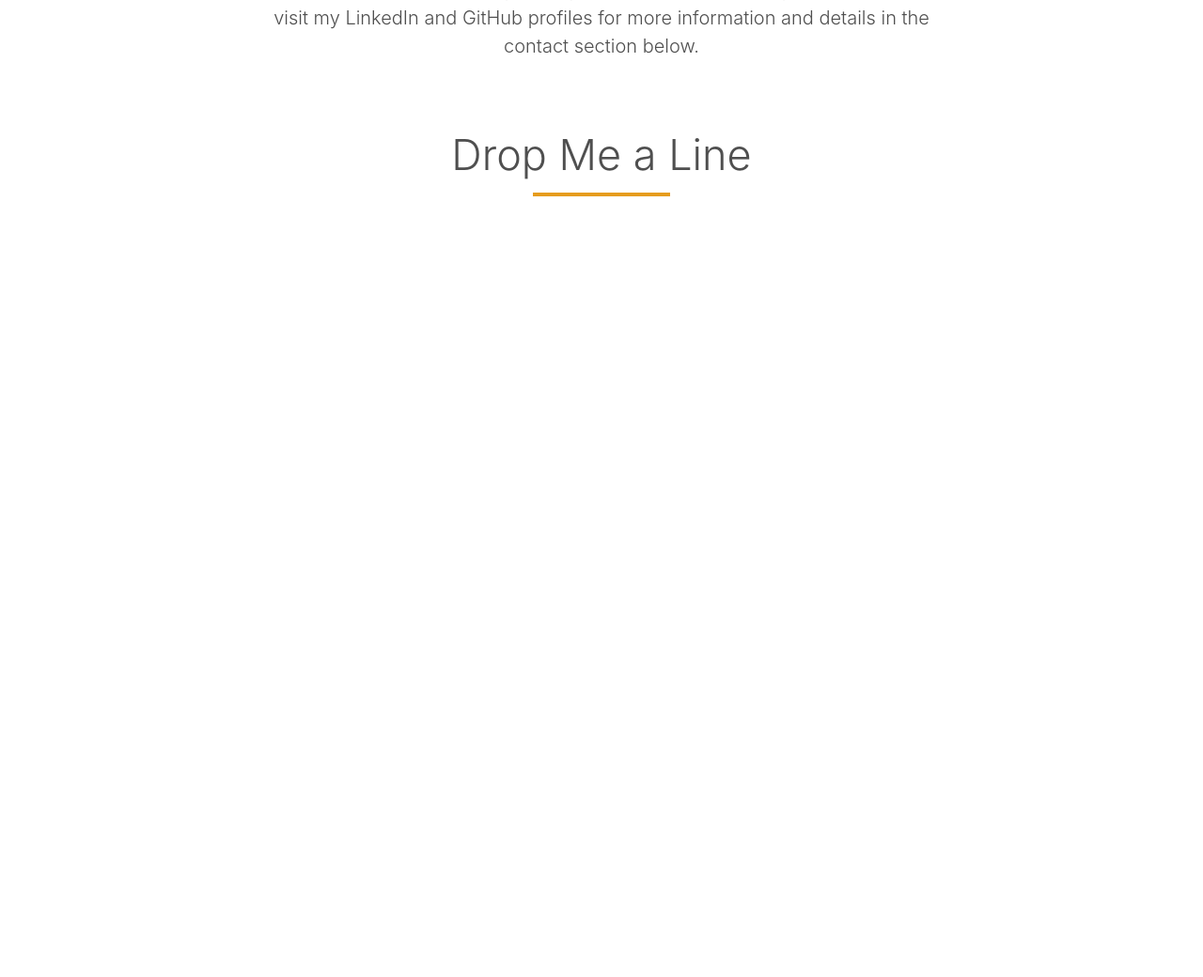
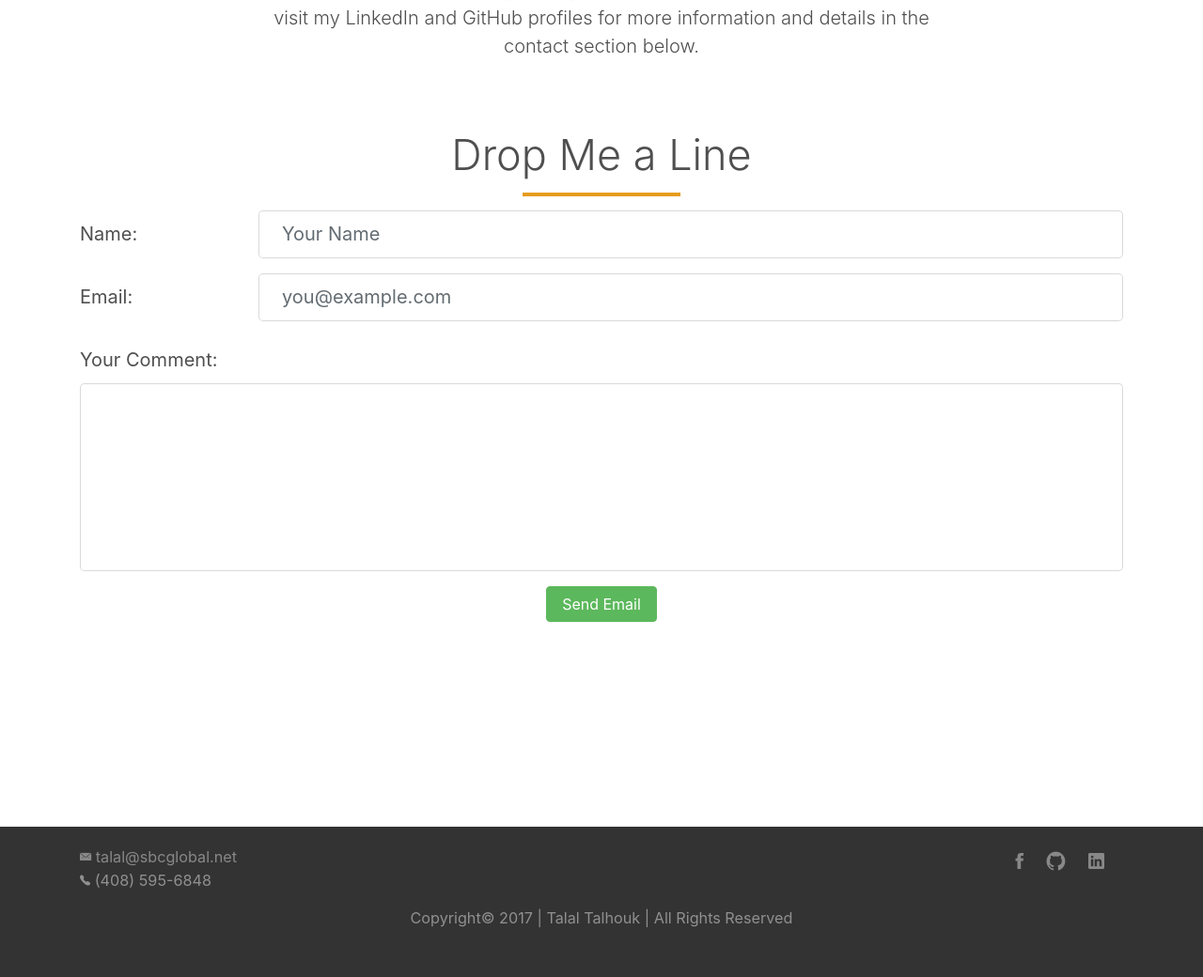
Before and after one commit to ttalhouk/ttalhouk.github.io, a PHP site: page / in a window 1280 px wide; the page is wider, and only the part inside the window is pictured. Shown: the part 3928-4968 px from the top of that part at 94% size. Before the commit the page ends 4137 px from the top of that part, so only its background shows below. Run offline with PHP 8.4, Linux system fonts and the light colour scheme; some libraries are stand-ins or nearby versions; some web fonts are replaced.

Commit message:
complete content

```diff
--- a/index.html
+++ b/index.html
@@ -59,7 +59,7 @@
         </div>
         <hr class="my-4">
         <div id="cta">
-          <p>Do you have any projects I can help with?</p>
+          <p>Do you have any projects I can help you with?</p>
           <a href='#contact' class="btn btn-info"><i class='ion-ios-email'></i> Contact Me</a>
         </div>
       </section>
@@ -276,8 +276,6 @@
       </section>
 
       <section id="contact">
-        <div class='container'>
-
         <div class="row">
           <div class="col-md-8 offset-md-2 text-center section-header">
             <h2 class='display-4'>Drop Me a Line</h2>
@@ -285,13 +283,60 @@
             </div>
           </div>
         </div>
+        <div class="container contact-copy">
+          <form class="form-group" action="index.html" method="post">
+            <div class="form-group row">
+              <label for="name" class="col-md-2 col-form-label col-form-label-lg">Name:</label>
+              <div class="col-md-10">
+                <input type="text" class="form-control form-control-lg" id="name" placeholder="Your Name">
+              </div>
+            </div>
+            <div class="form-group row">
+              <label for="email" class="col-sm-2 col-form-label col-form-label-lg">Email:</label>
+              <div class="col-sm-10">
+                <input type="email" class="form-control form-control-lg" id="email" placeholder="you@example.com">
+              </div>
+            </div>
+            <div class="form-group row content-field">
+              <label for="content" class="col-md-12 col-form-label col-form-label-lg">Your Comment:</label>
+              <div class="col-sm-12">
+                <textarea type="text" class="form-control form-control-lg" id="content" placeholer='Your comments...'>
+                </textarea>
+              </div>
+            </div>
+            <div class="form-group row">
+              <div class="col-sm-4 offset-sm-4 text-center">
+                <button type="submit" name="submit" class='btn btn-success'>Send Email</button>
+              </div>
+            </div>
+
+          </form>
+        </div>
+      </section>
+      <footer>
+        <div class="container">
           <div class="row">
-              <div class="col-md-10 offset-md-1 col-sm-12 contact-copy">
+            <div class="col-sm-6 footer-nav">
+              <a href="mailto:talal@sbcglobal.net"><i class='ion-ios-email'></i> talal@sbcglobal.net</a>
+              <p class='footer-text'><i class="ion-ios-telephone"></i> (408) 595-6848</p>
+            </div>
+            <div class="col-sm-6 text-sm-right">
+              <ul class='social-links'>
+                <li><a href="https://www.facebook.com/talal.talhouk"><i class='ion-social-facebook'></i></a></li>
+                <li><a href="https://github.com/ttalhouk"><i class='ion-social-github'></i></a></li>
+                <li><a href="https://www.linkedin.com/in/ttalhouk/"><i class='ion-social-linkedin'></i></a></li>
+              </ul>
 
+            </div>
+
+          </div>
+          <div class="row">
+            <div class="col-sm-12 text-center">
+              <p class='copyright'>Copyright&copy; 2017 | Talal Talhouk | All Rights Reserved </p>
             </div>
           </div>
         </div>
-      </section>
+      </footer>
       <!-- Jquery, bootstrap, and tether -->
       <script src="https://ajax.googleapis.com/ajax/libs/jquery/1.11.2/jquery.min.js"></script>
       <script src="https://cdnjs.cloudflare.com/ajax/libs/tether/1.4.0/js/tether.min.js" integrity="sha384-DztdAPBWPRXSA/3eYEEUWrWCy7G5KFbe8fFjk5JAIxUYHKkDx6Qin1DkWx51bBrb" crossorigin="anonymous"></script>
--- a/resources/stylesheets/styles.css
+++ b/resources/stylesheets/styles.css
@@ -127,3 +127,80 @@ body {
   width: 100%;
   align-self: flex-end;
 }
+
+/* ---------- contact ------------- */
+
+#content{
+  resize: none;
+  overflow: auto;
+  height: 200px;
+
+}
+
+/* ---------- footer ------------- */
+
+
+footer {
+  background-color: #333;
+  padding: 20px;
+  font-size: 90%;
+}
+
+.footer-nav {
+  float: left;
+}
+.social-links {
+  list-style: none;
+}
+.social-links li {
+  display: inline-block;
+  padding-right: 20px;
+  font-size: 100%;
+}
+
+
+
+.footer-nav a:link,
+.social-links li a:link,
+.footer-nav a:visited,
+.social-links li a:visited {
+  text-decoration: none;
+  border: 0;
+  color: #888;
+  transition: color .25s ease;
+}
+.social-links li a:link,
+.social-links li a:visited {
+  font-size: 140%
+}
+
+.ion-social-facebook:hover {
+  color: #3b5998;
+}
+.ion-social-github:hover {
+  color: #e95950;
+}
+.ion-social-linkedin:hover {
+  color: #007bb5;
+}
+
+
+.ion-social-facebook,
+.ion-social-linkedin,
+.ion-social-github {
+  transition: color .25s ease;
+}
+
+
+.footer-nav a:hover,
+.footer-nav a:active {
+  color: #ccc;
+}
+
+.footer-text, .copyright {
+  color: #909090;
+}
+
+.copyright {
+  padding-bottom: 15px;
+}
```
Lines whose indentation alone changed are shown as unchanged.
